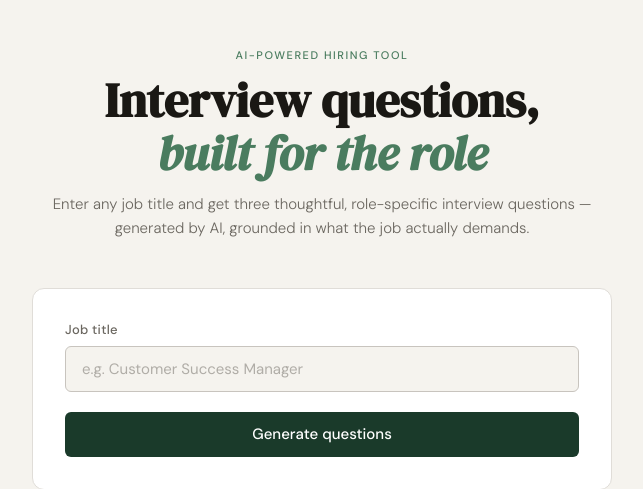
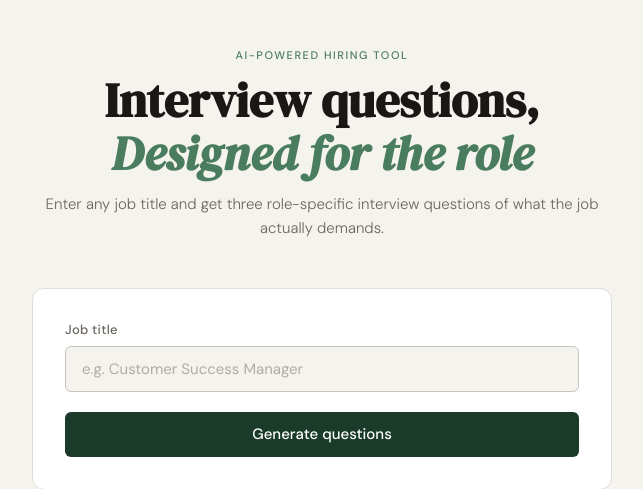
Before and after one commit to ELKINDMAN/interviewIQ, a Flask app: page / in a window 1280 px wide. Shown: the top 489 px of the page, without its empty margins (318-961 px from the left). Run offline with Flask 3, Linux system fonts and the light colour scheme.

Commit message:
Update: updated header text for clarity in index.html

```diff
--- a/interviewiq/templates/index.html
+++ b/interviewiq/templates/index.html
@@ -158,8 +158,8 @@
 
   <header>
     <p class="eyebrow">AI-Powered Hiring Tool</p>
-    <h1>Interview questions,<br /><em>built for the role</em></h1>
-    <p class="subtitle">Enter any job title and get three thoughtful, role-specific interview questions — generated by AI, grounded in what the job actually demands.</p>
+    <h1>Interview questions,<br /><em>Designed for the role</em></h1>
+    <p class="subtitle">Enter any job title and get three role-specific interview questions of what the job actually demands.</p>
   </header>
 
   <div class="card">
```
